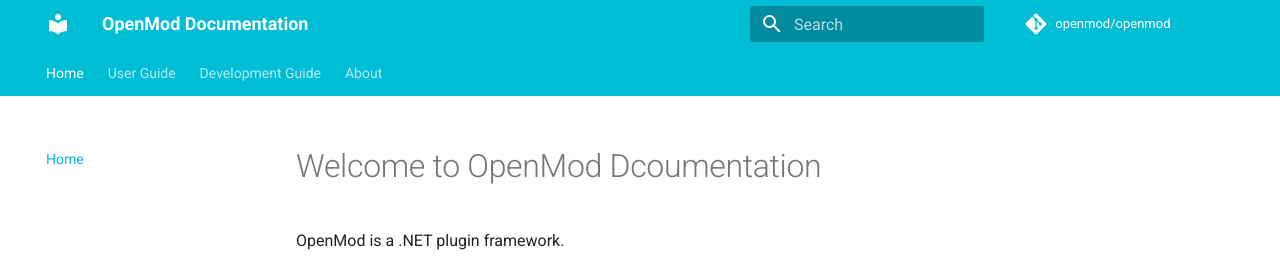
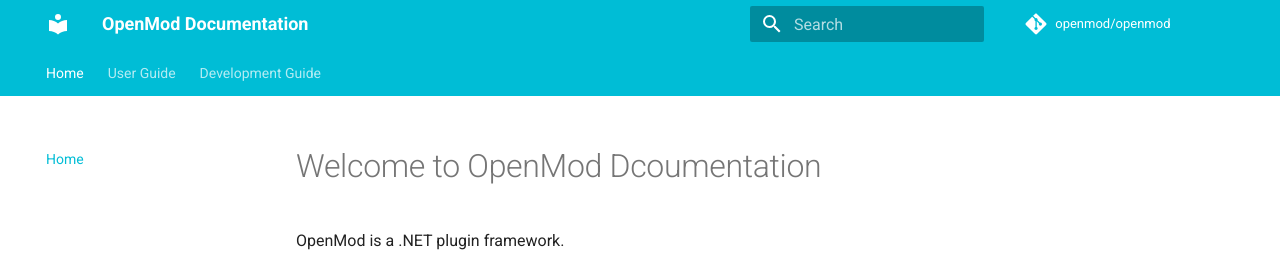
Before and after one commit to openmod/openmod-docs, an MkDocs documentation site: the page built from content/index.md, in a window 1280 px wide. Shown: the top 257 px of the page. Built offline with MkDocs 1.6.1 and Material for MkDocs 9.7.7, drawn with Linux system fonts in a browser that asks for light colours; comment, search, counter and statistics services are not loaded; old or Windows-style settings are respelled for this version of MkDocs.

Commit message:
Remove about

```diff
--- a/mkdocs.yml
+++ b/mkdocs.yml
@@ -31,8 +31,6 @@ pages:
             - OpenMod Events: development-guide/events/events.md
             - Built-in Events: development-guide/events/builtin-events.md
             - Game Events: development-guide/events/game-events.md
-    - About:
-        - Documentation: about/documentation.md
 plugins:
   - search
   - autoreflinks
```
